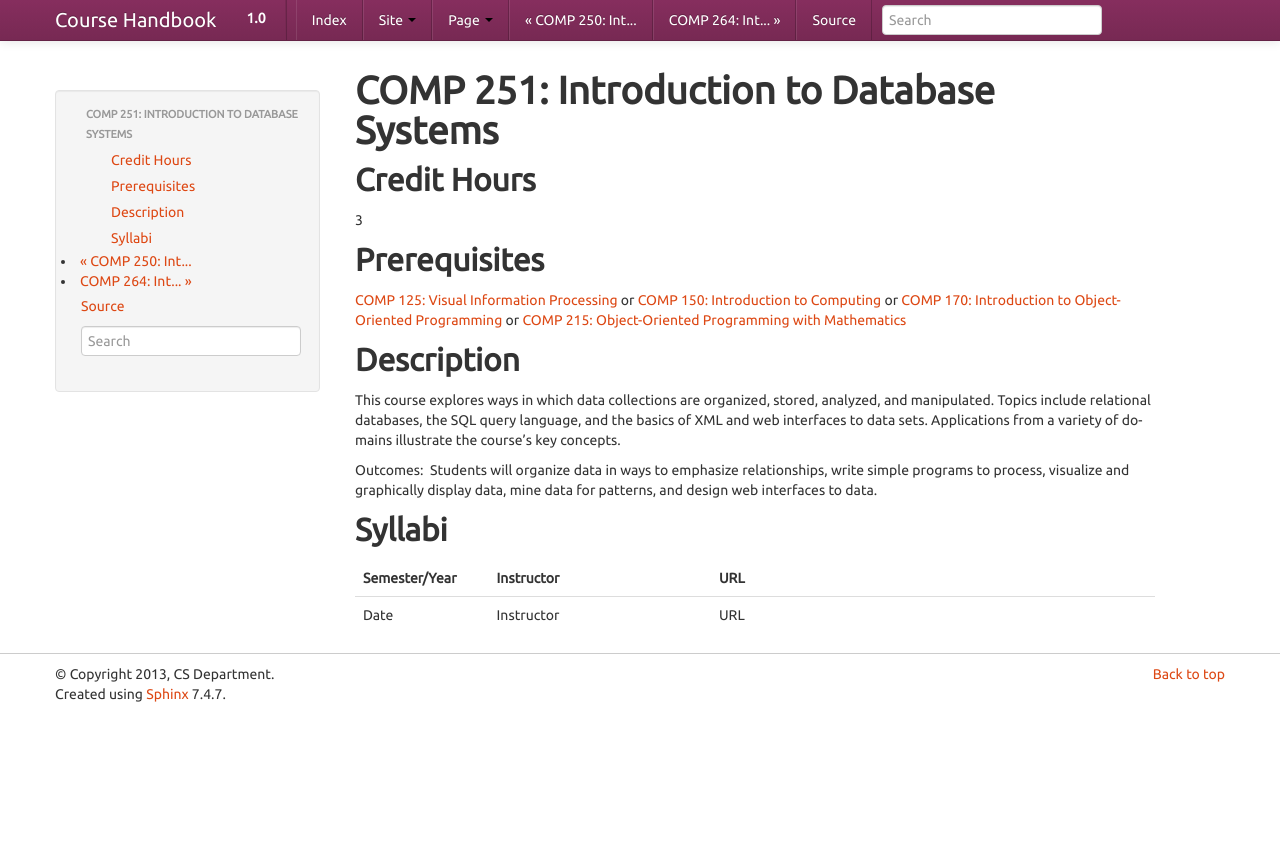
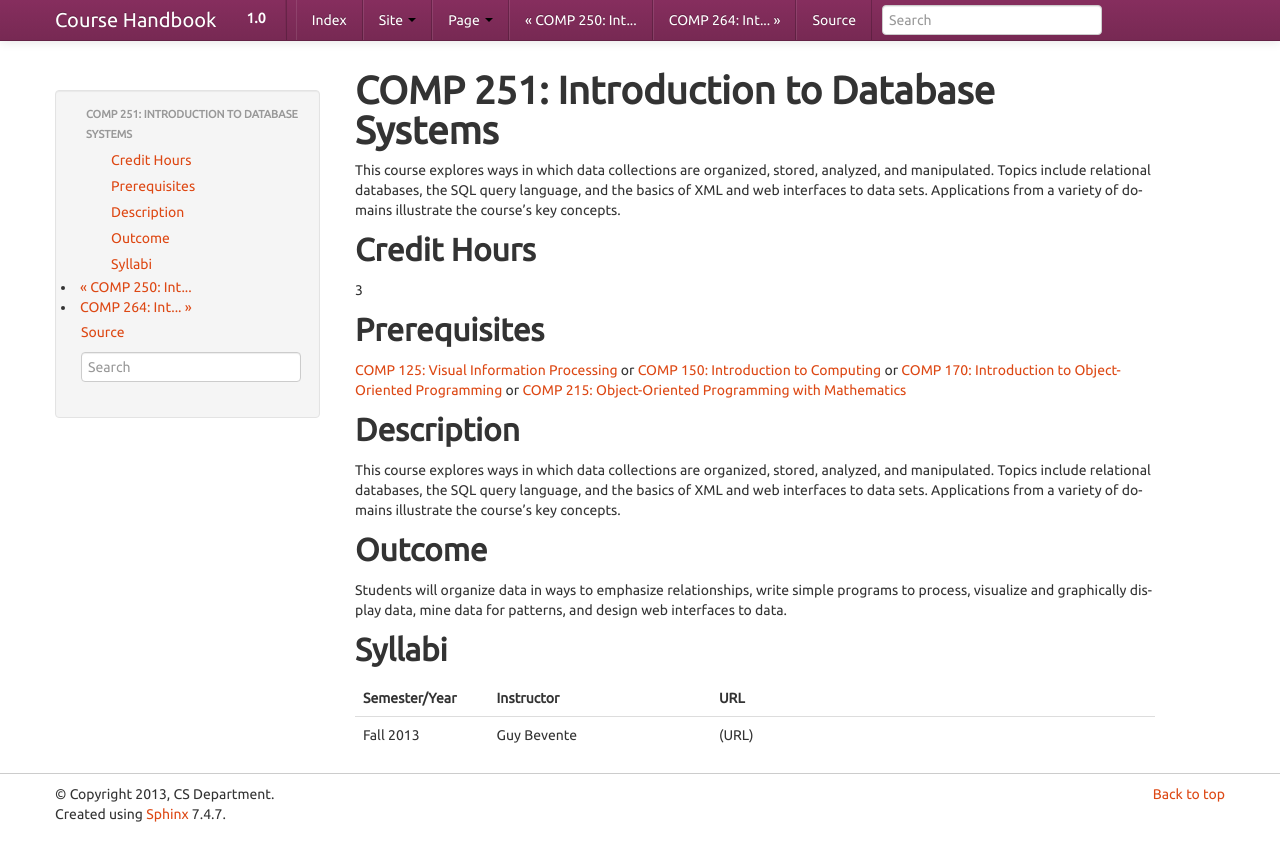
Before and after one commit to kyang5/coursedescriptions, a Sphinx documentation site: the page built from source/comp251.rst, in a window 1280 px wide. Shown: the top 861 px of the page. Built offline with Sphinx 7.4.7, drawn with Linux system fonts in a browser that asks for light colours.

```diff
--- a/source/comp170.rst
+++ b/source/comp170.rst
@@ -71,6 +71,6 @@
    :header: "Semester/Year", "Instructor", "URL"
    :widths: 15, 25, 50
 
-	"Spring 2013", "Andrew N. Harrington", "http://anh.cs.luc.edu/170/index.html"
-	"Fall 2013", "George K. Thiruvathukal", "https://docs.google.com/document/d/1MhW_P0OArY-R6U9RuIUD7_uj_CrdCgTSjnQfKQEEcw8/edit"
-	"Fall 2013", "Conrad Weisert", "http://webpages.cs.luc.edu/~cweisert/COMP170/syllabus.html"
+	"Spring 2013", "Dr. Harrington", "http://anh.cs.luc.edu/170/index.html"
+	"Fall 2013", "Dr. Thiruvathukal", "https://docs.google.com/document/d/1MhW_P0OArY-R6U9RuIUD7_uj_CrdCgTSjnQfKQEEcw8/edit"
+	"Fall 2013", "Dr. Weisert", "http://webpages.cs.luc.edu/~cweisert/COMP170/syllabus.html"
--- a/source/comp251.rst
+++ b/source/comp251.rst
@@ -1,5 +1,7 @@
 COMP 251: Introduction to Database Systems
 ==========================================
+
+This course explores ways in which data collections are organized, stored, analyzed, and manipulated. Topics include relational databases, the SQL query language, and the basics of XML and web interfaces to data sets. Applications from a variety of domains illustrate the course's key concepts.
 
 Credit Hours
 -----------------------
@@ -19,7 +21,10 @@
 language, and the basics of XML and web interfaces to data sets. Applications
 from a variety of domains illustrate the course's key concepts.
 
-Outcomes:  Students will organize data in ways to emphasize relationships,
+Outcome
+----------------------
+
+Students will organize data in ways to emphasize relationships,
 write simple programs to process, visualize and graphically display data, mine
 data for patterns, and design web interfaces to data.
 
@@ -31,4 +36,4 @@
     :header: "Semester/Year", "Instructor", "URL"
     :widths: 15, 25, 50
 
-    "Date", "Instructor", "URL"
+    "Fall 2013", "Guy Bevente", "(URL)"
```
